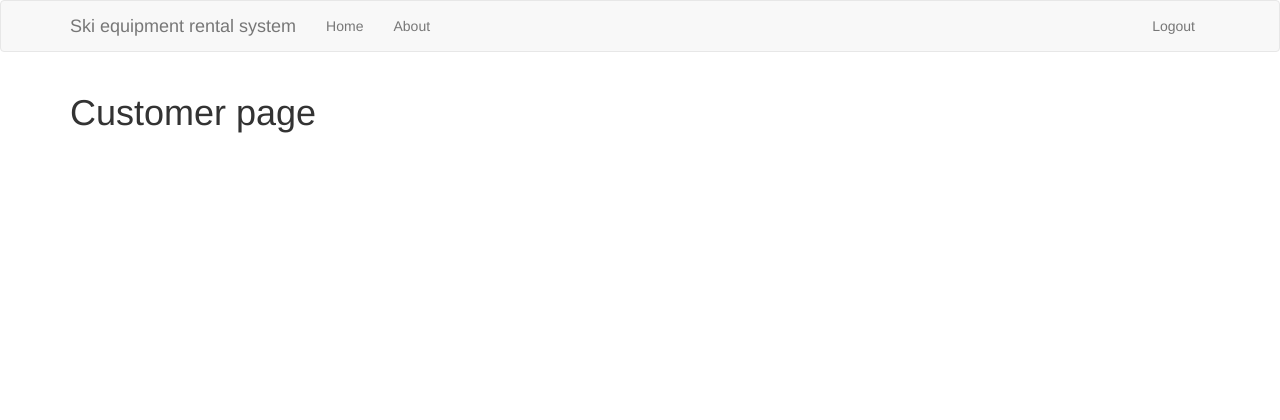
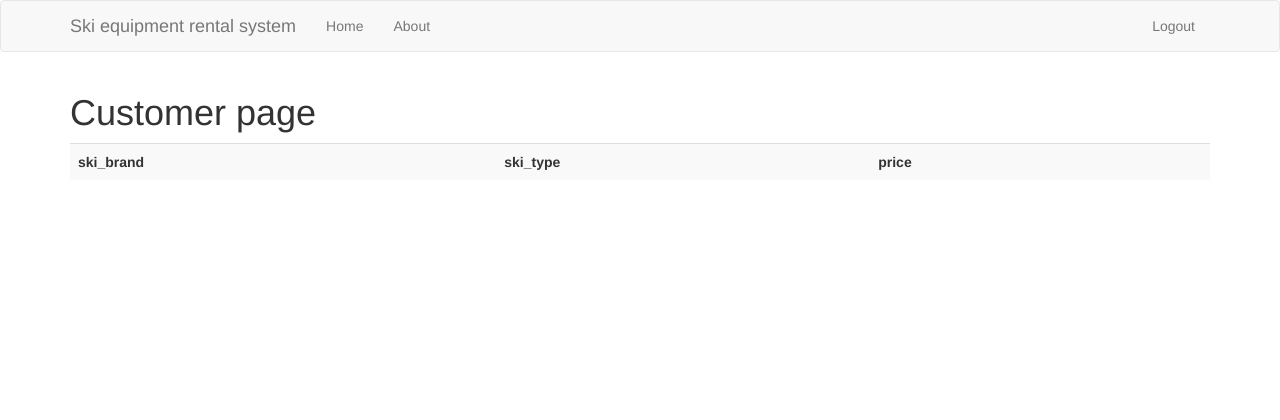
Before and after one commit to ITworkonline/ski_rental_heroku, a Flask app: page /customer in a window 1280 px wide. Shown: the top 420 px of the page. Run offline with Flask 2, Linux system fonts and the light colour scheme; the visitor is signed in with stand-in values (Sample User, id 1); lists and menus that the app fills with data are empty; some libraries are stand-ins or nearby versions.

Commit message:
add db visible in customer page with availability = Yes

```diff
--- a/app/templates/customer.html
+++ b/app/templates/customer.html
@@ -2,6 +2,27 @@
 
 {% block app_content %}
       <h1>Customer page</h1>
+
+        <table class="table table-striped">
+            <tr>
+                <th>ski_brand</th>
+                <th>ski_type</th>
+                <th>price</th>
+                <th></th>
+            </tr>
+            {% for ski in skis %} <!-- Use the ski db pushed from the back end in routes.py and do a for loop to display each individual row -->
+
+            {% if ski.availability == "Yes" %} <!-- print rows from ski db only if it has availability == Yes -->
+            <tr>
+                <td>{{ski.ski_brand}}</td>
+                <td>{{ski.ski_type}}</td>
+                <td>{{ski.price}}</td>
+                <td><a href="edit_ski/{{ski.id}}" class="btn btn-default pull-right">Rent</a></td>
+            </tr>
+            {% endif %}
+
+            {% endfor %}
+        </table>
 
         <a href=/ >
                 <button class="btn btn-lg" style="position: absolute; left: 10%; right: 20%; bottom: 10%; height:70px; width:140px">
--- a/app/templates/dashboard.html
+++ b/app/templates/dashboard.html
@@ -5,7 +5,7 @@
 <br>
 <a class ="btn btn-success" href = '/add_ski'>Add Ski equip</a>
 <hr>
-<table class="table table-striped">
+  <table class="table table-striped">
     <tr>
       <th>ski_brand</th>
       <th>ski_type</th>
```
